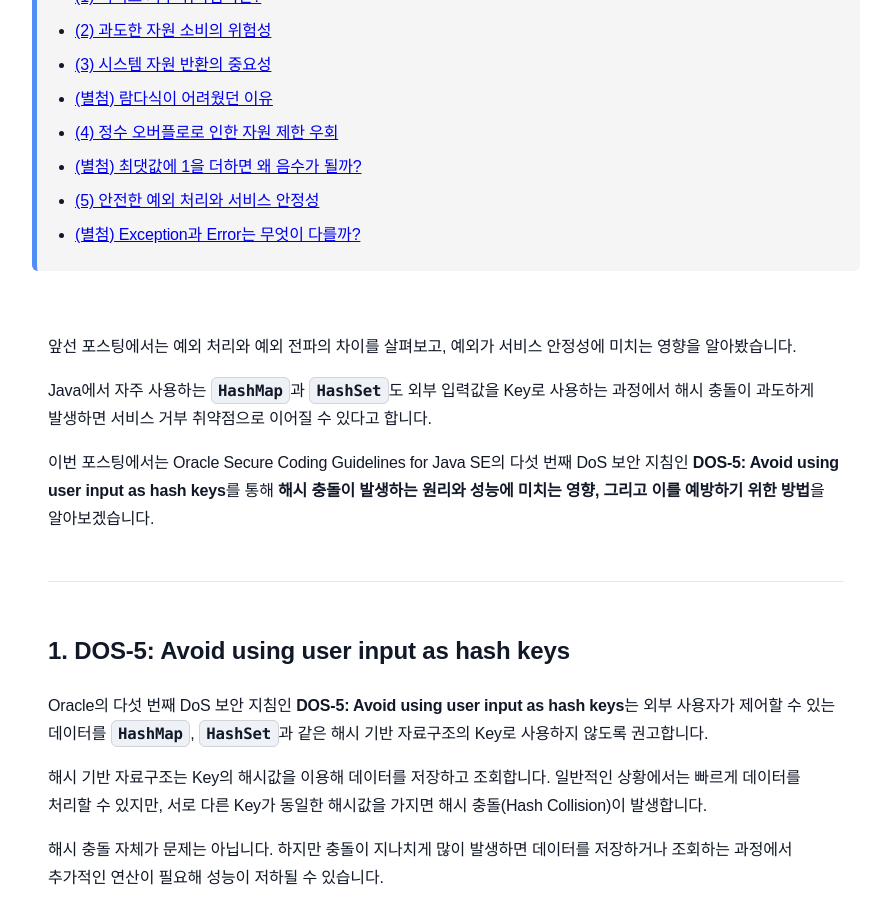
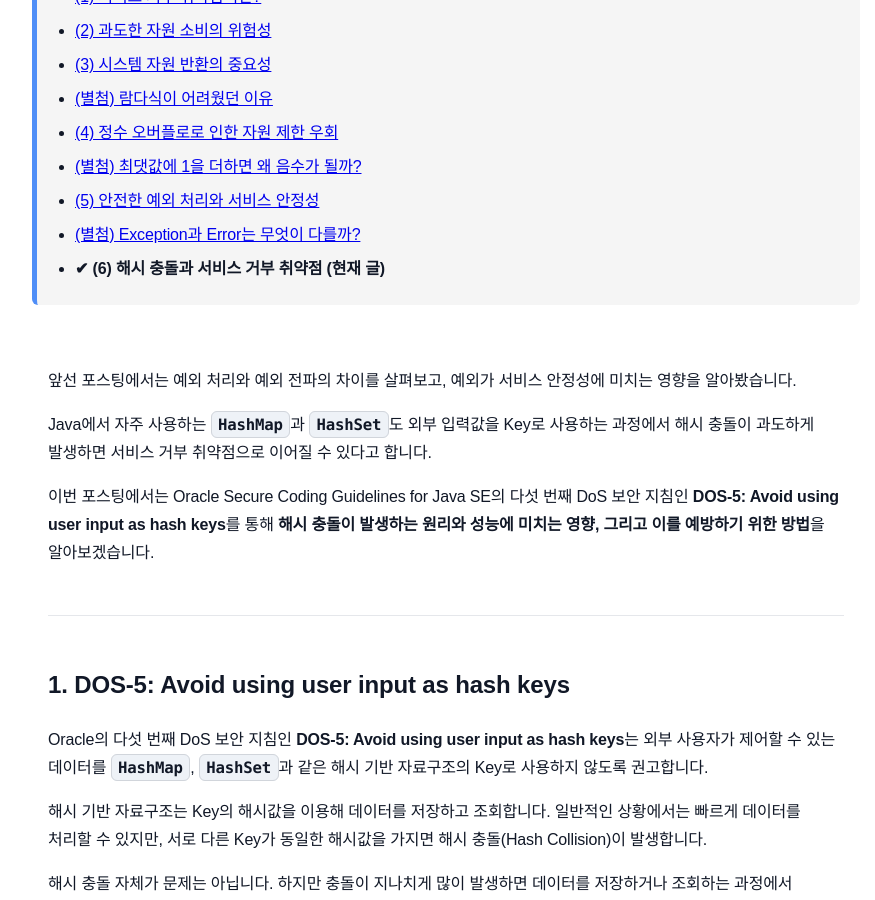
Before and after one commit to sanghoon-lee/sanghoon-lee.github.io, a Jekyll site: the page built from _posts/2026-10-29-dos6.md, in a window 1280 px wide and 900 px high, scrolled down 481 px. Shown: the whole window, without its empty margins (194-1069 px from the left). Built offline with Jekyll 4.4.1, drawn with Linux system fonts in a browser that asks for light colours; nearby versions of some CDN libraries; comment, search, counter and statistics services are not loaded; some of the changed text lies outside the part shown.

Commit message:
해시충돌공격 포스팅 추가

```diff
--- a/_data/dos.yml
+++ b/_data/dos.yml
@@ -18,3 +18,5 @@ posts:
     url: "/2026/10/27/dos5/"
   - title: "(별첨) Exception과 Error는 무엇이 다를까?"
     url: "/2026/10/28/exception-error/"
+  - title: "(6) 해시 충돌과 서비스 거부 취약점"
+    url: "/2026/10/29/dos6/"
```
